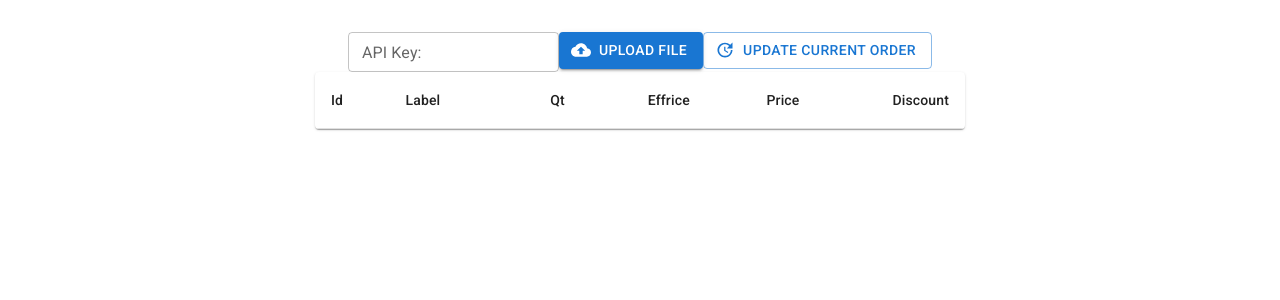
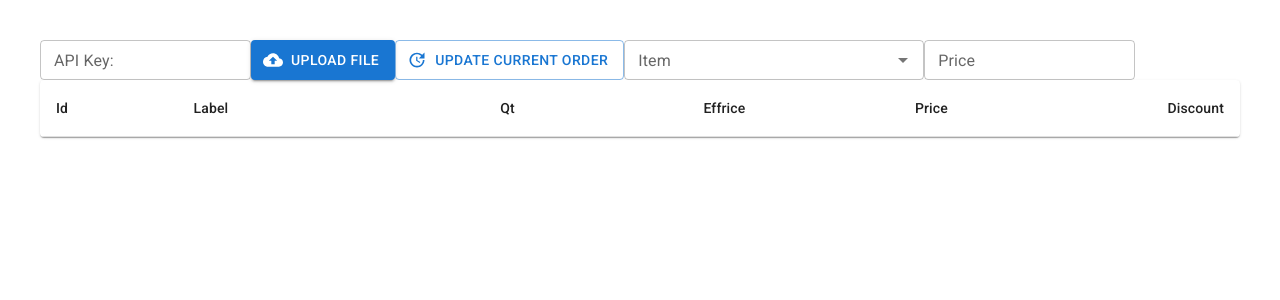
Before and after one commit to arwandar/gw2TpPrice, a React (Vite) app: page / in a window 1280 px wide. Shown: the top 300 px of the page. Built offline with nearby package versions, Linux system fonts and the light colour scheme.

Commit message:
add item search

```diff
--- a/src/App.tsx
+++ b/src/App.tsx
@@ -1,15 +1,19 @@
-import { useEffect, useState } from "react";
+import { useEffect, useMemo, useState } from "react";
 
 import "./App.css";
 import ApiKeyInput from "./components/ApiKeyInput/ApiKeyInput";
 import ImportShoppingList from "./components/ImportShoppingListInput/ImportShoppingListInput";
 import { getCurrentOrders } from "./utils/gw2Api";
-import { updateEfficiencyShoppingList } from "./utils/utils";
+import {
+  getOptions,
+  priceToString,
+  updateEfficiencyShoppingList,
+} from "./utils/utils";
 import { Item } from "./utils/type";
 import ResultTable from "./components/ResultTable/ResultTable";
 import { Update } from "@mui/icons-material";
-import { Button } from "@mui/material";
-import { getPrices } from "./utils/gw2TpApi";
+import { Autocomplete, Button, TextField } from "@mui/material";
+import { getPrice, getPrices } from "./utils/gw2TpApi";
 
 function App() {
   const [apiKey, setApiKey] = useState<string>("");
@@ -21,6 +25,8 @@ function App() {
     [index: string]: number;
   }>({});
   const [toBuy, setToBuy] = useState<Item[]>([]);
+
+  const [selectedPrice, setSelectedPrice] = useState<number | undefined>();
 
   const updateCurrentOrders = () =>
     getCurrentOrders(apiKey).then(setCurrentOrders);
@@ -35,9 +41,15 @@ function App() {
         .then(setToBuy);
   }, [effiencyShoppingList]);
 
+  const options = useMemo(() => getOptions(), []);
+
+  const handleSelectItem = (e: any) => {
+    getPrice(e.target.value).then(setSelectedPrice);
+  };
+
   return (
     <>
-      <div>
+      <div style={{ display: "flex" }}>
         <ApiKeyInput apiKey={apiKey} setApiKey={setApiKey} />
         <ImportShoppingList setShoppingList={setEfficiencyShoppingList} />
         <Button
@@ -48,6 +60,24 @@ function App() {
         >
           Update Current Order
         </Button>
+        <Autocomplete
+          disablePortal
+          id="combo-box-demo"
+          onSelect={handleSelectItem}
+          options={options}
+          sx={{ width: 300 }}
+          size="small"
+          renderInput={(params) => <TextField {...params} label="Item" />}
+        />
+        <TextField
+          id="apiKey"
+          label="Price "
+          value={priceToString(selectedPrice)}
+          InputProps={{
+            readOnly: true,
+          }}
+          size="small"
+        />
       </div>
       <div>
         <ResultTable shoppingList={toBuy} />
--- a/src/index.css
+++ b/src/index.css
@@ -1,50 +1,3 @@
-:root {
-  font-family: Inter, system-ui, Avenir, Helvetica, Arial, sans-serif;
-  line-height: 1.5;
-  font-weight: 400;
-
-  color-scheme: light dark;
-  color: rgba(255, 255, 255, 0.87);
-  background-color: #242424;
-
-  font-synthesis: none;
-  text-rendering: optimizeLegibility;
-  -webkit-font-smoothing: antialiased;
-  -moz-osx-font-smoothing: grayscale;
-}
-
-a {
-  font-weight: 500;
-  color: #646cff;
-  text-decoration: inherit;
-}
-a:hover {
-  color: #535bf2;
-}
-
-body {
-  margin: 0;
-  display: flex;
-  min-width: 320px;
-  min-height: 100vh;
-}
-
-h1 {
-  font-size: 3.2em;
-  line-height: 1.1;
-}
-
-button {
-  border-radius: 8px;
-  border: 1px solid transparent;
-  padding: 0.6em 1.2em;
-  font-size: 1em;
-  font-weight: 500;
-  font-family: inherit;
-  background-color: #1a1a1a;
-  cursor: pointer;
-  transition: border-color 0.25s;
-}
 button:hover {
   border-color: #646cff;
 }
--- a/src/utils/gw2TpApi.ts
+++ b/src/utils/gw2TpApi.ts
@@ -1,5 +1,6 @@
 import { isAfter, sub } from "date-fns";
 import { Item } from "./type";
+import { getId } from "./utils";
 
 type Data = {
   orderPrice: number;
@@ -43,7 +44,6 @@ export const getPrices = async (shoppingList: Item[]) => {
   try {
     for (let index in shoppingList) {
       const item = shoppingList[index];
-      console.log("item", item);
       const res = await fetch(`/api/gw2tp/${item.id}`);
       // const res = await fetch(`http://localhost:5174/api/gw2tp/${item.id}`);
       const response = await res.json();
@@ -51,10 +51,18 @@ export const getPrices = async (shoppingList: Item[]) => {
         ...item,
         price: setupGoodPrice(response),
       });
-      console.log(newShoppingList);
     }
   } catch (error) {
     console.error(error);
   }
   return newShoppingList;
 };
+
+export const getPrice = async (label: string) => {
+  const id = getId(label);
+  if (!id) return;
+  const res = await fetch(`http://localhost:5174/api/gw2tp/${id}`);
+  const response = await res.json();
+
+  return setupGoodPrice(response);
+};
--- a/src/utils/utils.ts
+++ b/src/utils/utils.ts
@@ -4,7 +4,6 @@ export const updateEfficiencyShoppingList = (
   efficiencyShoppingList: any[],
   currentOrders: { [x: string]: number }
 ) => {
-  console.log(efficiencyShoppingList, currentOrders);
   return efficiencyShoppingList
     .map((item) => {
       if (currentOrders[item.id]) {
@@ -34,3 +33,6 @@ export const priceToString = (price: number | undefined) => {
 
   return res;
 };
+
+export const getOptions = () =>
+  Object.entries(dict).map(([label, id]) => ({ label, id }));
```
